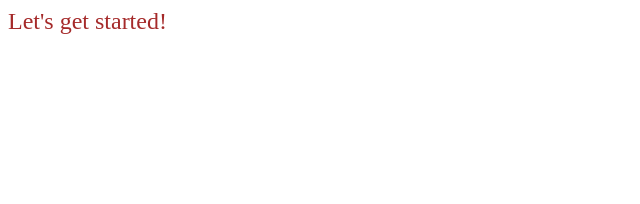
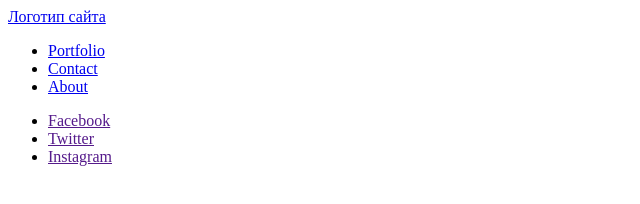
Before and after one commit to Apodlubny/test, a plain HTML site: page index.html in a window 1280 px wide. Shown: the whole page, without its empty margins (0-640 px from the left). Drawn offline with Linux system fonts and the light colour scheme.

Commit message:
Update index.html
testing

```diff
--- a/index.html
+++ b/index.html
@@ -1,20 +1,40 @@
 <!DOCTYPE html>
 <html lang="en">
-<head>
+  <head>
     <title>Let's get started!</title>
-    <meta charset="UTF-8">
-    <meta http-equiv="X-UA-Compatible" content="IE=edge">
-    <meta name="viewport" content="width=device-width, initial-scale=1.0">
-    <title>Document</title>
-    <link rel="stylesheet" href="css/style.css">
+    <meta charset="UTF-8" />
+    <meta http-equiv="X-UA-Compatible" content="IE=edge" />
+    <meta name="viewport" content="width=device-width, initial-scale=1.0" />
+    <link rel="stylesheet" href="css/style.css" />
+  </head>
+  <body>
+    <body>
+      <!-- Шапка страницы -->
+      <header>
+        <a href="/">Логотип сайта</a>
 
-</head>
-<body>
-    <div class="logo">
-Let's get started!
-    </div>
+        <nav>
+          <!-- Навигация на другие страницы -->
+          <ul>
+            <li><a href="/portfolio">Portfolio</a></li>
+            <li><a href="/contact">Contact</a></li>
+            <li><a href="/about">About</a></li>
+          </ul>
+        </nav>
+      </header>
 
+      <!-- Уникальный контент страницы -->
+      <main></main>
 
-
-</body>
+      <!-- Подвал страницы -->
+      <footer>
+        <!-- ⚠️ Ссылки на соцсети, не nav -->
+        <ul>
+          <li><a href="">Facebook</a></li>
+          <li><a href="">Twitter</a></li>
+          <li><a href="">Instagram</a></li>
+        </ul>
+      </footer>
+    </body>
+  </body>
 </html>
```
